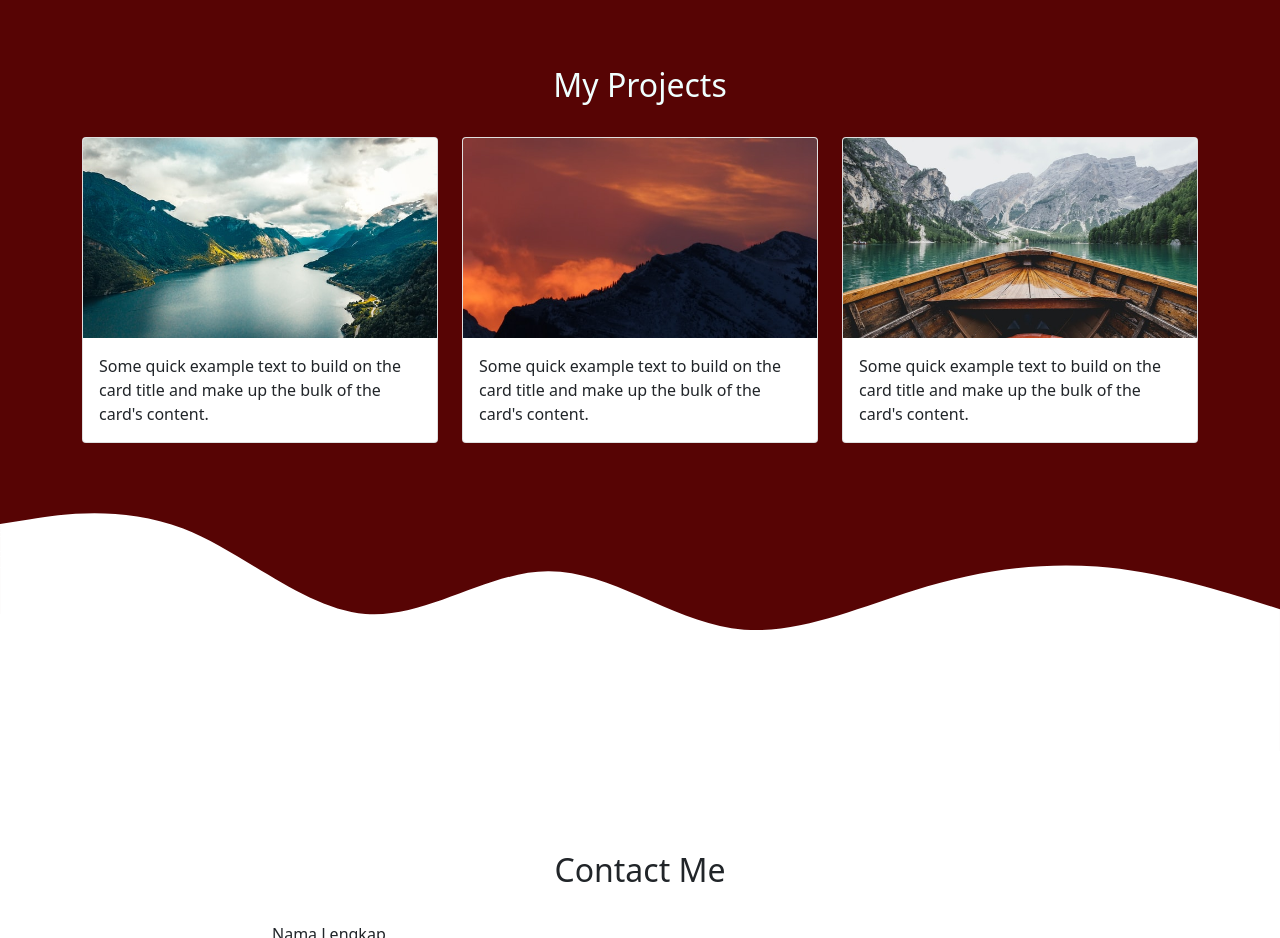
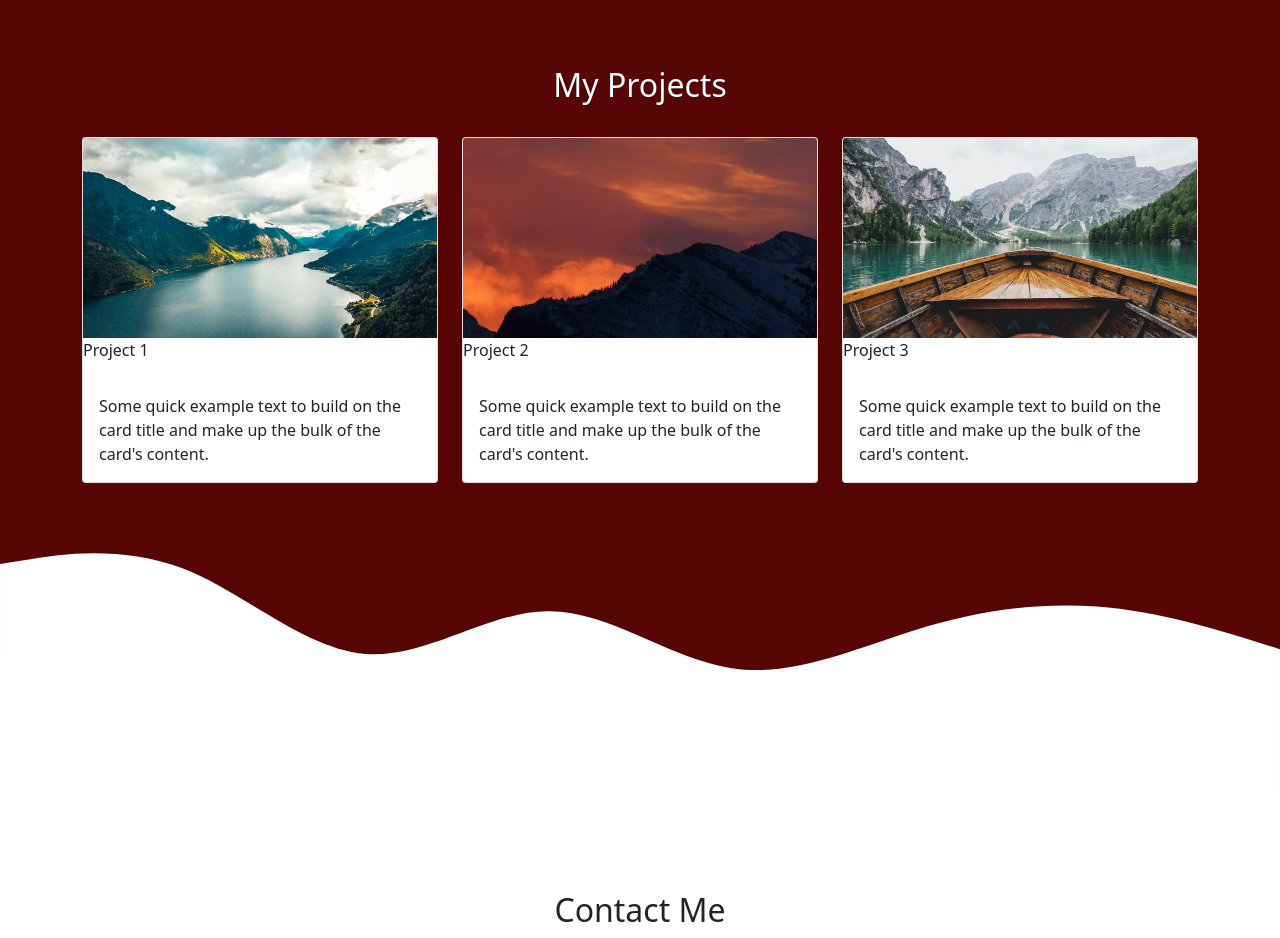
Before and after one commit to Putra1105/Putra1105.github.io, a plain HTML site: page index.html in a window 1280 px wide. Shown: the part 1360-2298 px from the top of the page. Drawn offline with nearby package versions, Linux system fonts and the light colour scheme.

Commit message:
index.html

```diff
--- a/index.html
+++ b/index.html
@@ -81,7 +81,10 @@
         <div class="row">
           <div class="col-md-4 mb-4">
             <div class="card">
-              <img src="IMG/1.jpg" class="card-img-top" alt="Projects 1" style="height: 200px" />
+              <figure>
+                <img src="IMG/1.jpg" class="card-img-top" alt="Projects 1" style="height: 200px" />
+                <figcaption>Project 1</figcaption>
+              </figure>
               <div class="card-body">
                 <p class="card-text">Some quick example text to build on the card title and make up the bulk of the card's content.</p>
               </div>
@@ -89,7 +92,10 @@
           </div>
           <div class="col-md-4 mb-4">
             <div class="card">
-              <img src="IMG/2.jpg" class="card-img-top" alt="Projects 2" style="height: 200px" />
+              <figure>
+                <img src="IMG/2.jpg" class="card-img-top" alt="Projects 2" style="height: 200px" />
+                <figcaption>Project 2</figcaption>
+              </figure>
               <div class="card-body">
                 <p class="card-text">Some quick example text to build on the card title and make up the bulk of the card's content.</p>
               </div>
@@ -97,7 +103,10 @@
           </div>
           <div class="col-md-4 mb-4">
             <div class="card">
-              <img src="IMG/3.jpg" class="card-img-top" alt="Projects 3" height="200px" />
+              <figure>
+                <img src="IMG/3.jpg" class="card-img-top" alt="Projects 3" height="200px" />
+                <figcaption>Project 3</figcaption>
+              </figure>
               <div class="card-body">
                 <p class="card-text">Some quick example text to build on the card title and make up the bulk of the card's content.</p>
               </div>
```
